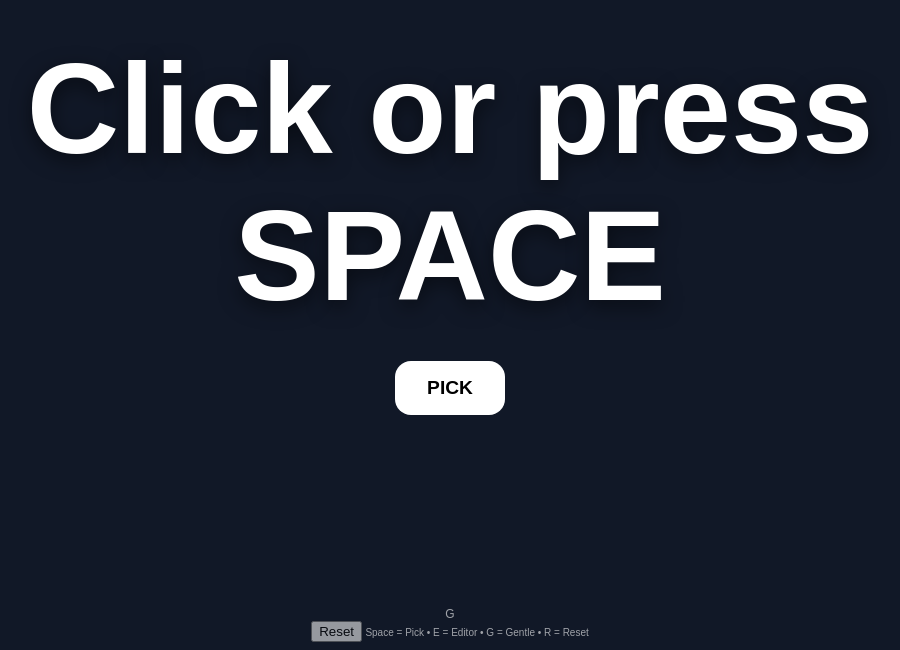
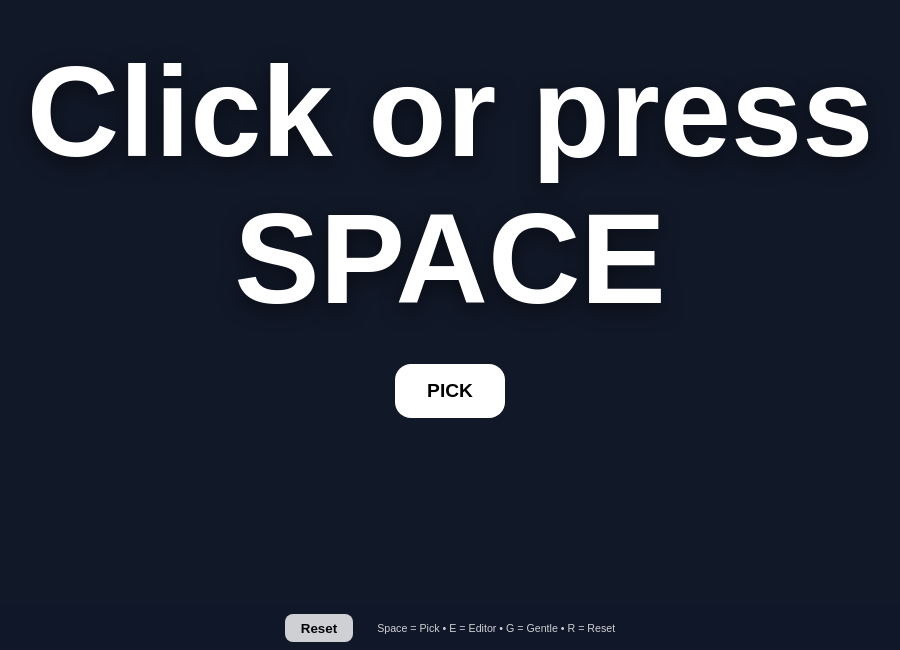
Before and after one commit to Buhlerbuhler/randomname, a plain HTML site: page index.html in a window 1280 px wide. Shown: the part 150-800 px from the top of the page, without its empty margins (190-1090 px from the left). Drawn offline with Linux system fonts and the light colour scheme.

Commit message:
Update style.css

```diff
--- a/style.css
+++ b/style.css
@@ -1,6 +1,6 @@
 body {
   margin: 0;
-  background: #111827; /* Solid deep gray-blue */
+  background: #111827; /* solid deep gray-blue */
   color: white;
   font-family: "Poppins", sans-serif;
   display: flex;
@@ -61,8 +61,35 @@ textarea {
 }
 
 footer {
-  text-align: center;
-  padding: 0.5rem;
+  display: flex;
+  align-items: center;
+  justify-content: center;
+  gap: 1.5rem;
+  padding: 0.5rem 1rem;
+  opacity: 0.8;
+  font-size: 0.8rem;
+  background: #0f172a;
+  position: relative;
+}
+
+#reset {
+  padding: 0.4rem 1rem;
+  border: none;
+  border-radius: 0.5rem;
+  background: white;
+  color: black;
+  font-weight: 700;
+  cursor: pointer;
+}
+
+#gentle-indicator {
+  position: absolute;
+  left: 1rem;
+  bottom: 0.4rem;
+  font-weight: 900;
+  opacity: 0;
+  transition: opacity 0.3s;
+}
+#gentle-indicator.on {
   opacity: 0.6;
-  font-size: 0.75rem;
 }
```
